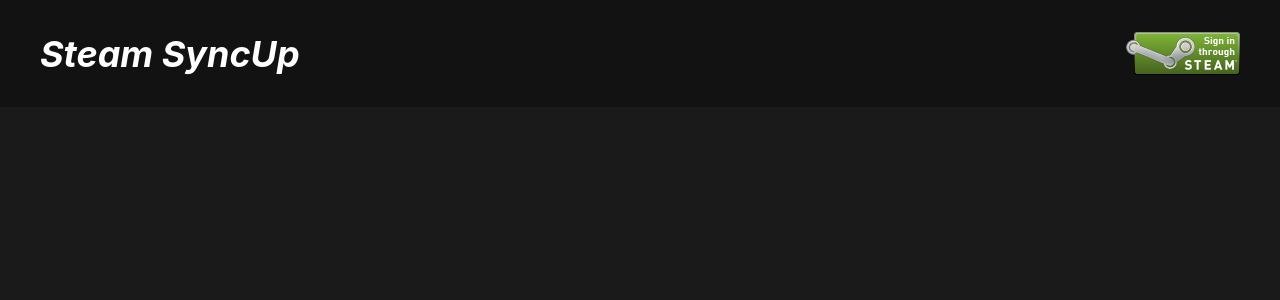
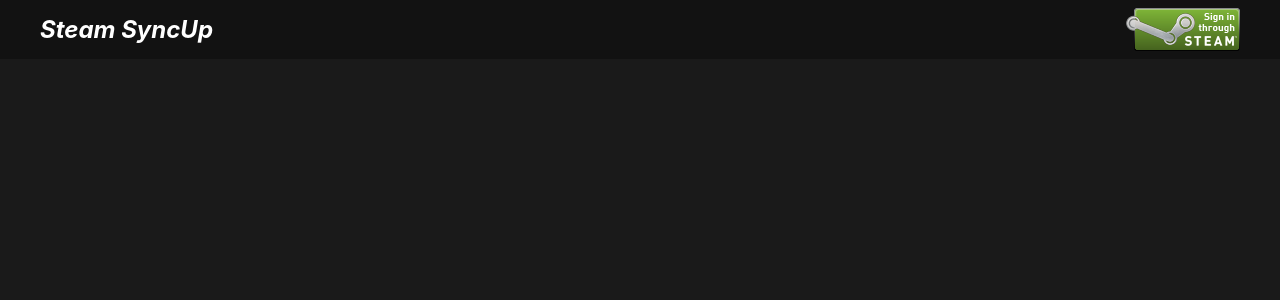
Before and after one commit to scott-dang/Steam-SyncUp, a React (Create React App) app in the folder frontend/: page / in a window 1280 px wide. Shown: the top 300 px of the page. Built offline with nearby package versions, Linux system fonts and the light colour scheme.

Commit message:
Header changes, and imported modal from Mantine

```diff
--- a/frontend/package.json
+++ b/frontend/package.json
@@ -4,6 +4,7 @@
   "private": true,
   "dependencies": {
     "@babel/plugin-proposal-private-property-in-object": "^7.21.11",
+    "@mantine/core": "^7.6.1",
     "@testing-library/jest-dom": "^5.17.0",
     "@testing-library/react": "^13.4.0",
     "@testing-library/user-event": "^13.5.0",
--- a/frontend/src/components/header.tsx
+++ b/frontend/src/components/header.tsx
@@ -87,8 +87,8 @@
   }
 
   return (
-    <div className="flex flex-row py-8 px-10 justify-between items-center bg-grayprimary">
-      <Link className="text-white text-4xl cursor-pointer hover:scale-110 duration-150" to="/">
+    <div className="flex flex-row py-2 px-10 justify-between items-center bg-grayprimary">
+      <Link className="text-white text-2xl cursor-pointer hover:scale-110 duration-150" to="/">
         <b>
           <em>
             Steam SyncUp
@@ -120,11 +120,11 @@
                 title={"Remove " + currentGame.name}
               >
                 <img
-                  className="h-12 w-12 cursor-pointer rounded-md"
+                  className="h-10 w-10 cursor-pointer rounded-md"
                   src={getGameImageUrl(currentGame.appid, currentGame.img_icon_url)}
                   alt={"Thumbnail of " + currentGame.name}
                 />
-                <span className="text-3xl text-white text-nowrap truncate ml-5">
+                <span className="text-xl text-white text-nowrap truncate ml-5">
                  <b>
                   <em>
                   {currentGame.name}
@@ -177,7 +177,7 @@
 
       {isLoggedIn() &&
         // Settings button
-        <Link className="text-white text-2xl ml-10  hover:scale-110 duration-150" to="/settings">
+        <Link className="text-white text-xl ml-10 hover:scale-110 duration-150" to="/settings">
           <b>
             <em>
               Settings
@@ -195,7 +195,7 @@
 
       {isLoggedIn() &&
         // Signout button
-        <Link onClick={logout} className="text-white text-2xl cursor-pointer hover:scale-110 duration-150" to="/">
+        <Link onClick={logout} className="text-white text-xl cursor-pointer hover:scale-110 duration-150" to="/">
           <b>
             <em>
               Sign Out
--- a/frontend/src/pages/Lobbies.tsx
+++ b/frontend/src/pages/Lobbies.tsx
@@ -15,6 +15,7 @@
 } from "../utilities";
 import { useAuth } from "../context/AuthContext";
 import useLobbySocket from "../hooks/useLobbySocket";
+import { Modal } from "@mantine/core"
 
 /**
  * This is the Lobbies page, where users can choose a game, lobby, and begin chatting with others.
@@ -28,6 +29,7 @@
   const [inputText, setInputText] = useState<string>("");
   const [currentLobbyList, setCurrentLobbyList] = useState<Lobby[]>([]);
   const [showCreateForm, setShowCreateForm] = useState(false);
+  const [modalOpen, setModalOpen] = useState(false);
   const chatRef = useRef<HTMLDivElement>(null);
 
   const user = getUser();
@@ -202,6 +204,10 @@
       }
     }
   };
+
+  const handleCloseModal = () => {
+    setModalOpen(!modalOpen)
+  }
 
   return (
     <div className="h-screen overflow-hidden">
```
Also changed, not shown: 1 other file (tests, documents, lock files or other folders).
